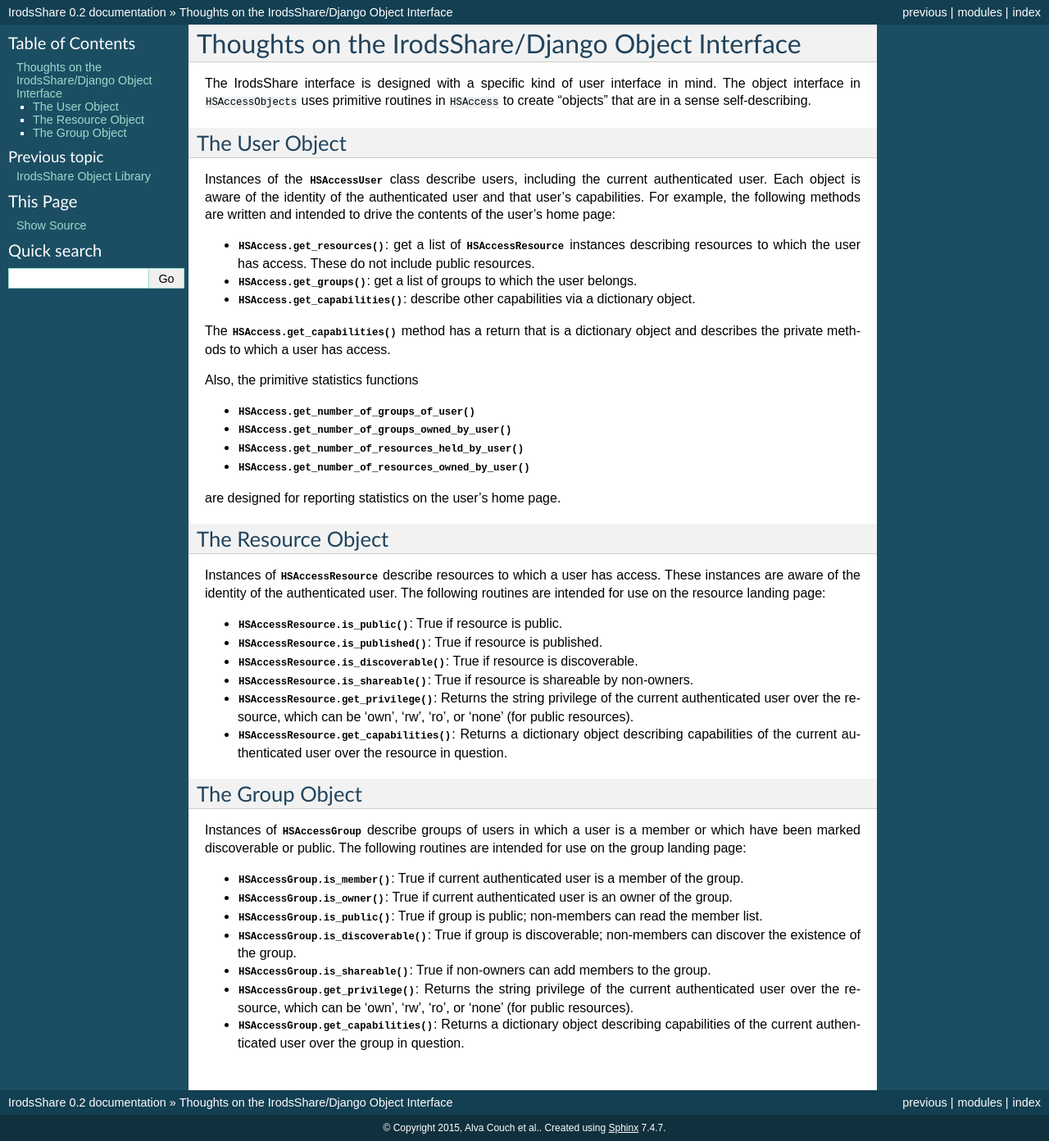
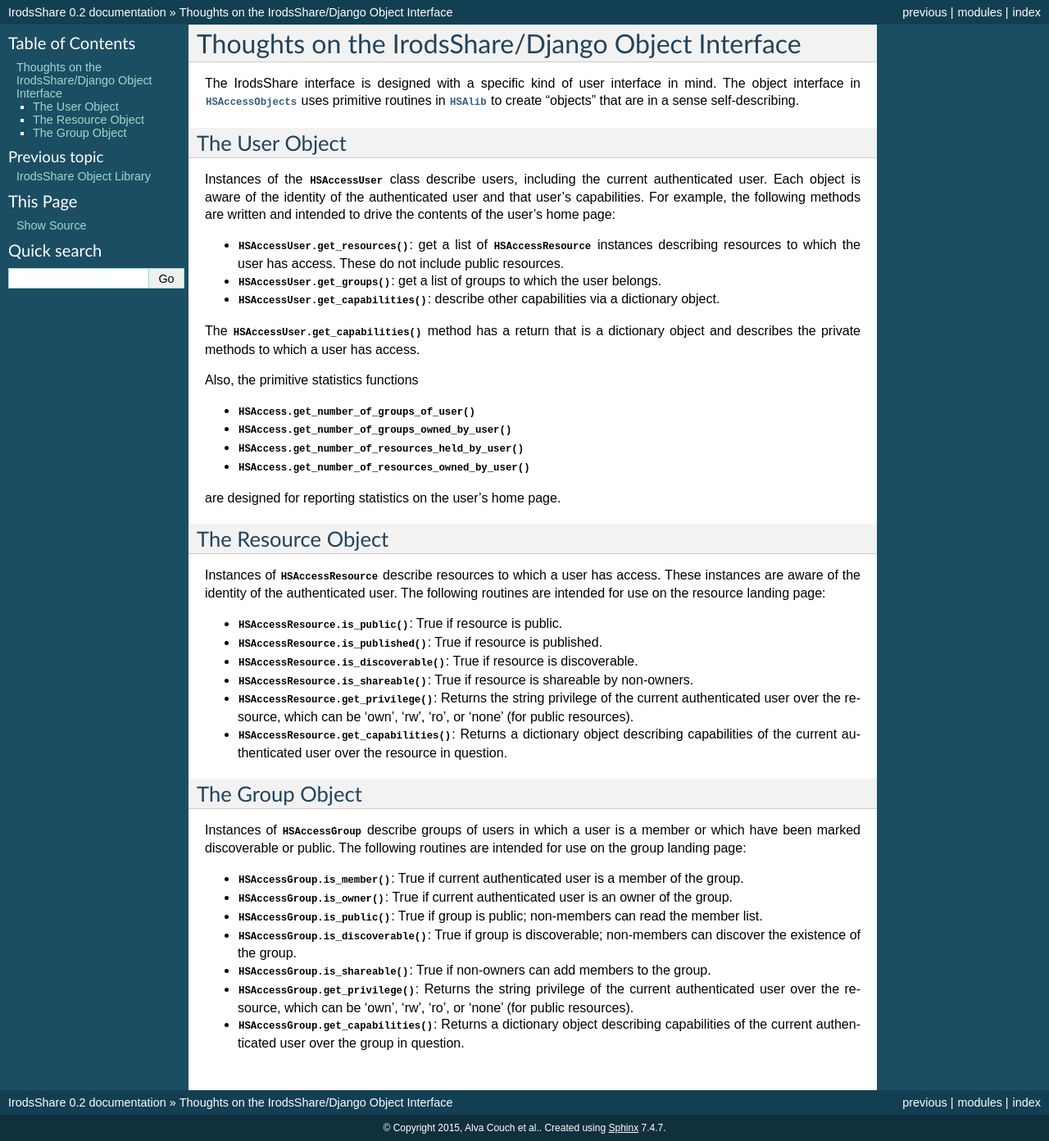
Before and after one commit to hydroshare/IrodsShare, a Sphinx documentation site: the page built from doc/source/uiobj.rst, in a window 1280 px wide. Shown: the whole page at 82% size. Built offline with Sphinx 7.4.7, drawn with Linux system fonts in a browser that asks for light colours; pages that are not in the unit, such as notebooks, are missing from menus; cross-references to code outside the pages are shown as plain code.

Commit message:
Fixed references in documentation.

```diff
--- a/doc/source/index.rst
+++ b/doc/source/index.rst
@@ -15,6 +15,7 @@ Contents:
    module
    objects
    uiobj
+   uiprim
 
 
 Indices and tables
--- a/doc/source/uiobj.rst
+++ b/doc/source/uiobj.rst
@@ -1,8 +1,10 @@
 Thoughts on the IrodsShare/Django Object Interface
 ======================================================
 
+.. module::  HSAccessObjects
+
 The IrodsShare interface is designed with a specific kind of user interface in mind.
-The object interface in :py:module:`HSAccessObjects` uses primitive routines in :py:module:`HSAccess` to
+The object interface in :py:mod:`HSAccessObjects` uses primitive routines in :py:mod:`HSAlib` to
 create "objects" that are in a sense self-describing.
 
 The User Object
@@ -13,12 +15,12 @@ Each object is aware of the identity of the authenticated user and that user's c
 For example, the following methods are written and intended to drive the
 contents of the user's home page:
 
-* :py:meth:`HSAccess.get_resources`: get a list of :py:class:`HSAccessResource` instances describing resources
+* :py:meth:`HSAccessUser.get_resources`: get a list of :py:class:`HSAccessResource` instances describing resources
   to which the user has access. These do not include public resources.
-* :py:meth:`HSAccess.get_groups`: get a list of groups to which the user belongs.
-* :py:meth:`HSAccess.get_capabilities`: describe other capabilities via a dictionary object.
+* :py:meth:`HSAccessUser.get_groups`: get a list of groups to which the user belongs.
+* :py:meth:`HSAccessUser.get_capabilities`: describe other capabilities via a dictionary object.
 
-The :py:meth:`HSAccess.get_capabilities` method has a return that is a dictionary object and
+The :py:meth:`HSAccessUser.get_capabilities` method has a return that is a dictionary object and
 describes the private methods to which a user has access.
 
 Also, the primitive statistics functions
```
Also changed, not shown: doc/source/ui.rst (deleted, +0 -53 lines).
